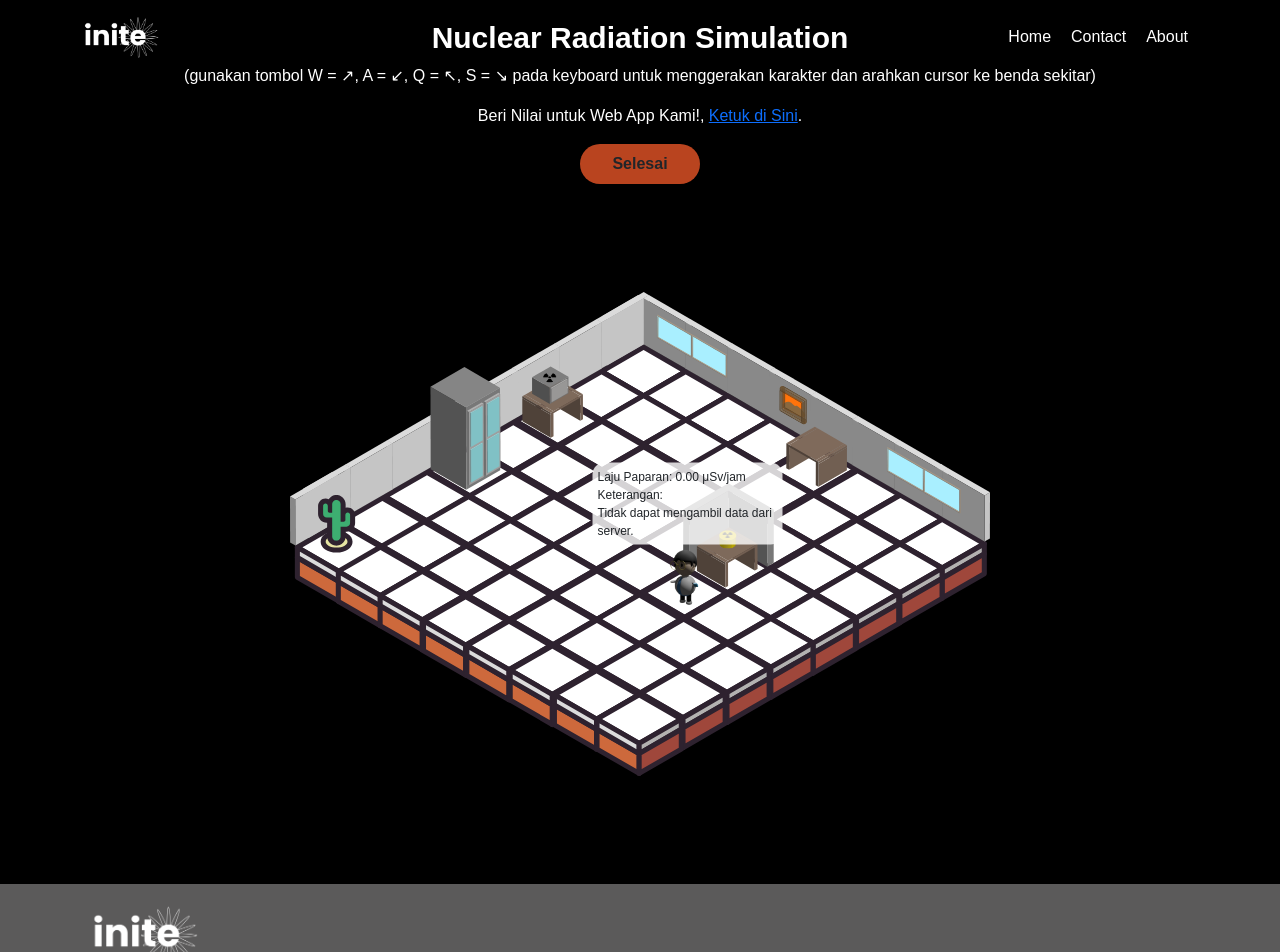
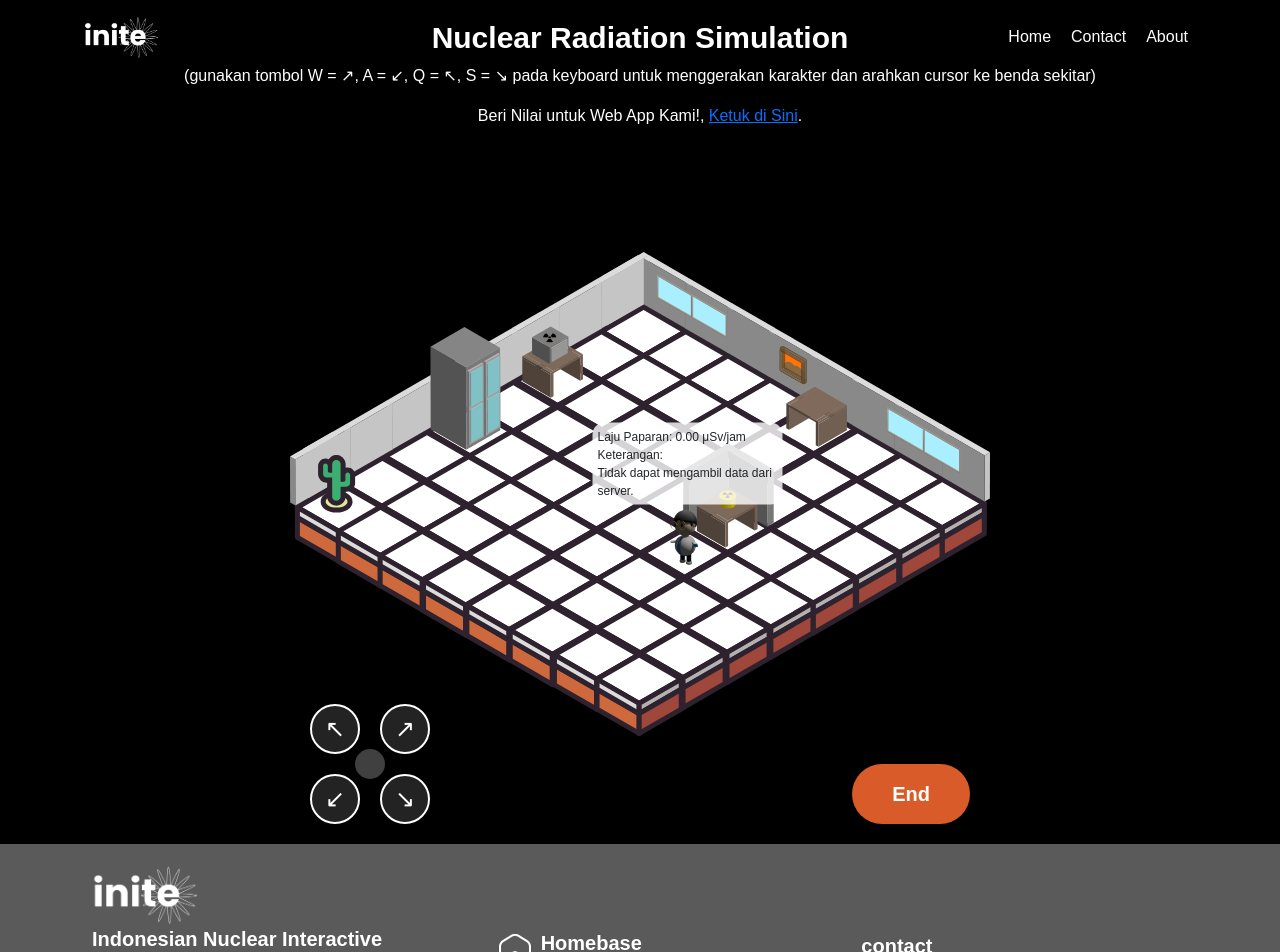
Before and after one commit to Sanssin/Inite, a React (Create React App) app: page /simulasi in a window 1280 px wide. Shown: the top 952 px of the page. Built offline with nearby package versions, Linux system fonts and the light colour scheme; no server answers.

Commit message:
add control button

```diff
--- a/src/body/Simulasi.jsx
+++ b/src/body/Simulasi.jsx
@@ -16,21 +16,6 @@ export const Simulasi = () => {
           </p>
           <p className="ket">
             Beri Nilai untuk Web App Kami!, <a href= "https://forms.gle/qYGKChzUUSaEnKPQ7" target="_blank" rel="noopener noreferrer">Ketuk di Sini</a>.</p>
-          <div className="d-flex justify-content-center align-items-center">
-            <button
-              className="btn rounded-5"
-              style={{
-                width: "120px",
-                height: "40px",
-                fontWeight: "bold",
-                border: "none",
-                background: "#B9441F",
-              }}
-              onClick={() => navigate("/startsim")}
-            >
-              Selesai
-            </button>
-          </div>
         </div>
         <Container className="cont d-flex justify-content-center align-items-center">
           <Col>
--- a/src/body/game/GameArea.css
+++ b/src/body/game/GameArea.css
@@ -84,3 +84,84 @@
   line-height: 1.5;
   width: 180px;
 }
+
+/* Styling untuk Kontrol Gerakan */
+.controls-container {
+  position: absolute;
+  bottom: 20px;
+  left: 20px;
+  width: 120px; /* Ukuran wadah kontrol */
+  height: 120px;
+}
+
+.control-center-dot {
+  position: absolute;
+  top: 50%;
+  left: 50%;
+  transform: translate(-50%, -50%);
+  width: 30px;
+  height: 30px;
+  background-color: rgba(128, 128, 128, 0.5);
+  border-radius: 50%;
+}
+
+.control-button {
+  position: absolute;
+  width: 50px;
+  height: 50px;
+  background-color: rgba(50, 50, 50, 0.7);
+  border: 2px solid #fff;
+  border-radius: 50%;
+  color: #fff;
+  font-size: 24px;
+  display: flex;
+  justify-content: center;
+  align-items: center;
+  cursor: pointer;
+  transition: background-color 0.3s;
+}
+
+.control-button:hover {
+  background-color: rgba(80, 80, 80, 0.9);
+}
+
+/* Posisi tombol simetris di setiap sudut */
+.up-left {
+  top: 0;
+  left: 0;
+}
+
+.up-right {
+  top: 0;
+  right: 0;
+}
+
+.down-left {
+  bottom: 0;
+  left: 0;
+}
+
+.down-right {
+  bottom: 0;
+  right: 0;
+}
+
+/* Styling untuk Tombol Selesai */
+.end-button {
+  position: absolute;
+  bottom: 20px;
+  right: 20px;
+  padding: 15px 40px;
+  background-color: #D95B29; /* Warna oranye dari gambar */
+  color: white;
+  border: none;
+  border-radius: 30px;
+  font-size: 20px;
+  font-weight: bold;
+  cursor: pointer;
+  transition: background-color 0.3s;
+}
+
+.end-button:hover {
+  background-color: #C85020; /* Warna sedikit lebih gelap saat hover */
+}
--- a/src/body/game/GameArea.js
+++ b/src/body/game/GameArea.js
@@ -1,4 +1,5 @@
 import React, { useState, useEffect, useMemo, useCallback } from "react";
+import { useNavigate } from "react-router-dom";
 import "./GameArea.css";
 import SVGComponent from "./assets/svgviewer-react-output";
 import characterUpLeft from "./assets/avatar/Atas-Kiri.png";
@@ -25,6 +26,7 @@ const gaussianRandom = () => {
 };
 
 const GameArea = () => {
+  const navigate = useNavigate();
   // Semua state didefinisikan di level atas
   const [positionId, setPositionId] = useState(22);
   const [direction, setDirection] = useState("downLeft");
@@ -142,6 +144,10 @@ const GameArea = () => {
     return () => document.removeEventListener("keydown", handleKeyDown);
   }, [positionId, moveCharacter]);
 
+  const handleEndClick = () => {
+    navigate(-1);
+  };
+
   const currentCoord = coordinates.find((coord) => coord.id === positionId);
 
   if (!currentCoord) {
@@ -252,6 +258,18 @@ const GameArea = () => {
       >
         Hai Aku Kaktus 😊
       </div>
+
+      {/* Kontrol Gerakan */}
+      <div className="controls-container">
+        <div className="control-center-dot"></div>
+        <button className="control-button up-left" onClick={() => moveCharacter(positionId + 9, "upLeft")}>↖</button>
+        <button className="control-button up-right" onClick={() => moveCharacter(positionId + 1, "upRight")}>↗</button>
+        <button className="control-button down-left" onClick={() => moveCharacter(positionId - 1, "downLeft")}>↙</button>
+        <button className="control-button down-right" onClick={() => moveCharacter(positionId - 9, "downRight")}>↘</button>
+      </div>
+
+      {/* Tombol Selesai */}
+      <button className="end-button" onClick={handleEndClick}>End</button>
     </div>
   );
 };
```
